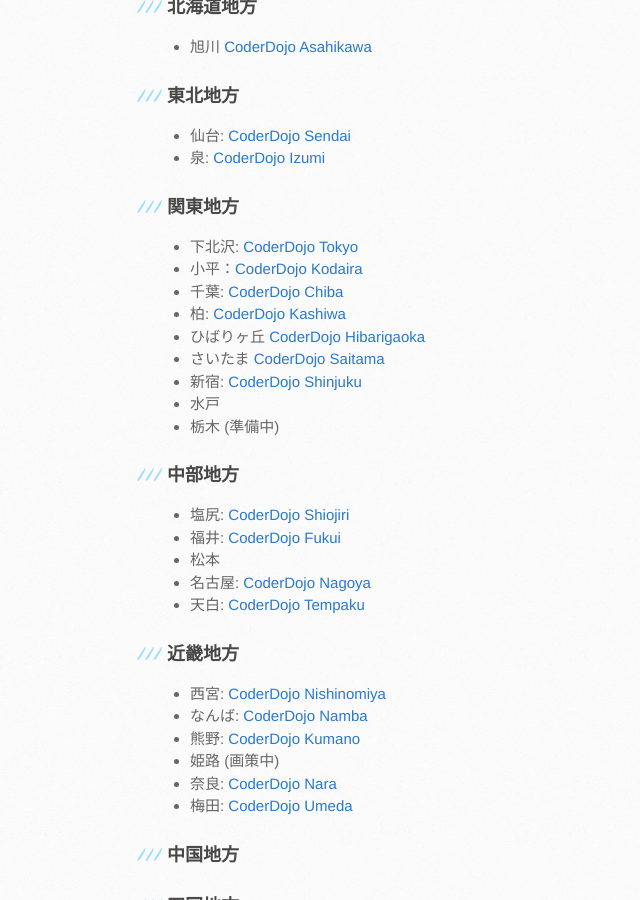
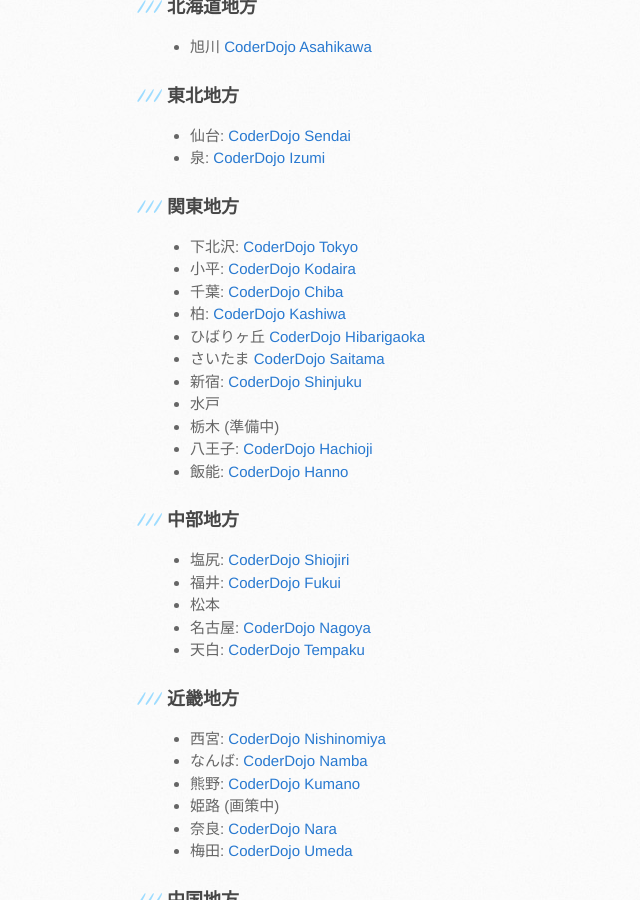
Before and after one commit to coderdojo-japan/coderdojo-japan.github.io, a Jekyll site: the page built from index.md, in a window 1280 px wide and 900 px high, scrolled down 1245 px. Shown: the whole window, without its empty margins (0-640 px from the left). Built offline with Jekyll 4.4.1, drawn with Linux system fonts in a browser that asks for light colours; Markdown is read by kramdown in place of the engine named in the settings.

Commit message:
Add CoderDojo Hanno, Hachioji

```diff
--- a/index.md
+++ b/index.md
@@ -41,7 +41,7 @@
 ### 関東地方
 
 * 下北沢: [CoderDojo Tokyo](http://tokyo.coderdojo.jp/)
-* 小平：[CoderDojo Kodaira](http://coderdojo-kodaira.github.io)
+* 小平: [CoderDojo Kodaira](http://coderdojo-kodaira.github.io)
 * 千葉: [CoderDojo Chiba](http://coderdojo-chiba.github.io/)
 * 柏: [CoderDojo Kashiwa](http://coderdojokashiwa.wix.com/kashiwa)
 * ひばりヶ丘 [CoderDojo Hibarigaoka](http://coderdojo.hanare-hibari.info/)
@@ -49,6 +49,8 @@
 * 新宿: [CoderDojo Shinjuku](http://coderdojoshinjuku.doorkeeper.jp/)
 * 水戸
 * 栃木 (準備中)
+* 八王子: [CoderDojo Hachioji](http://coderdojo.code4hachioji.org/)
+* 飯能: [CoderDojo Hanno](https://www.facebook.com/CoderDojoHanno)
 
 ### 中部地方
 
```
